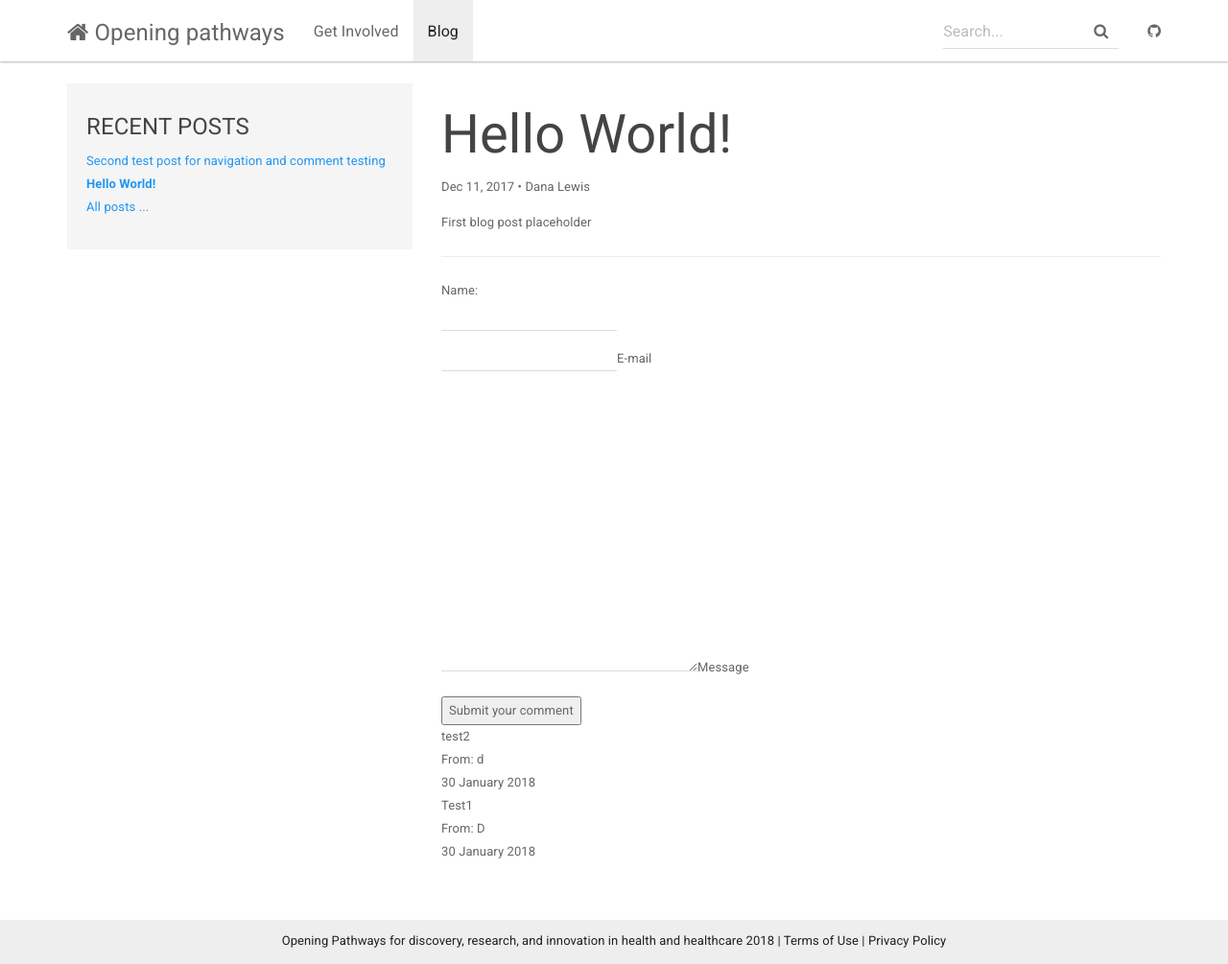
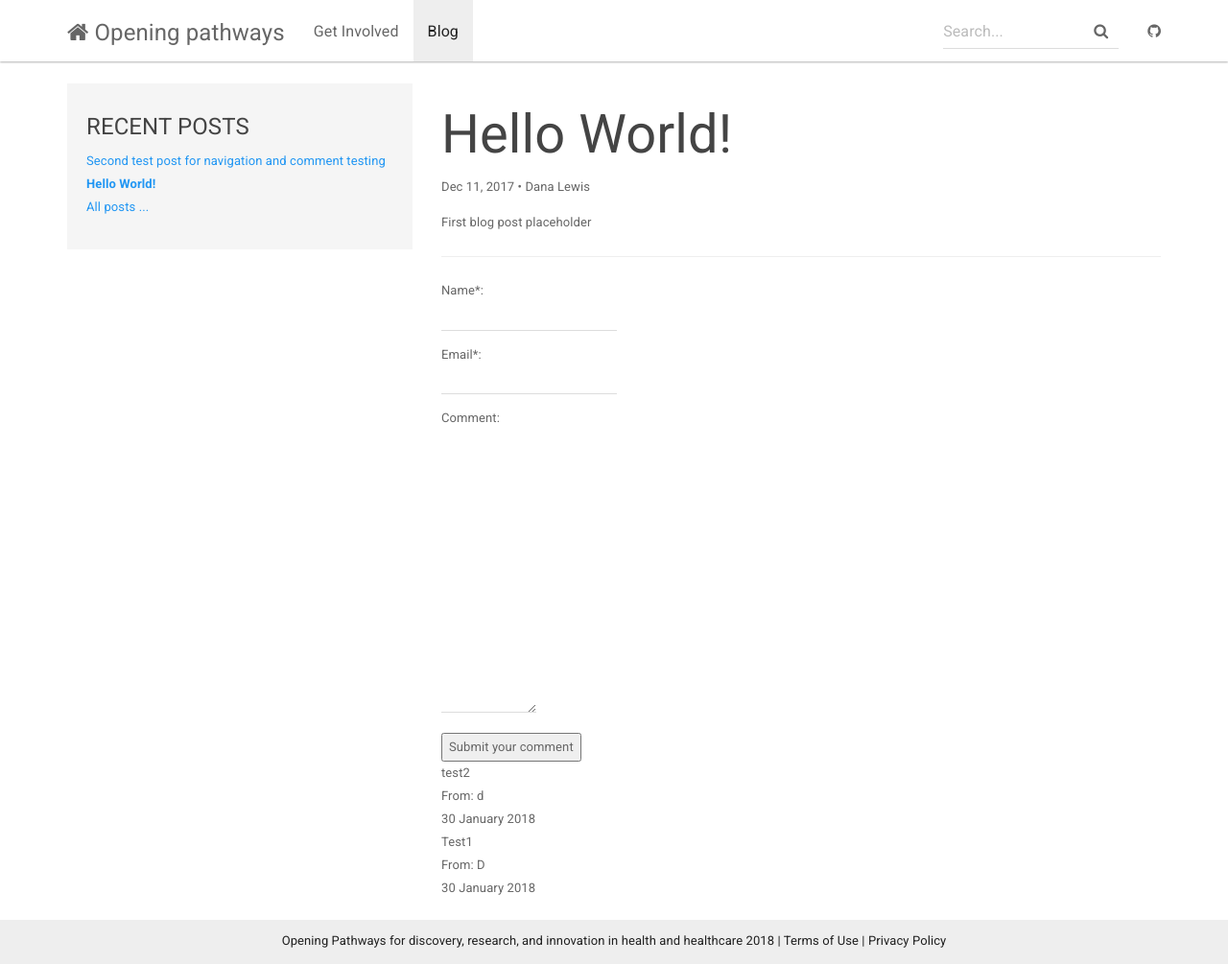
Before and after one commit to danamlewis/Testrepo2, a Jekyll site: the page built from _posts/2017-12-11-hello-world.md, in a window 1280 px wide and 1005 px high. Shown: the whole window at 96% size. Built offline with Jekyll 4.4.1, drawn with Linux system fonts in a browser that asks for light colours; nearby versions of some CDN libraries.

Commit message:
Update comments-new.html

```diff
--- a/_includes/comments-new.html
+++ b/_includes/comments-new.html
@@ -3,10 +3,12 @@
 <form method="POST" action="https://api.staticman.net/v2/entry/danamlewis/Testrepo2/master">
 
   <input name="options[slug]" type="hidden" value="{{ page.slug }}">
-  Name:
+  Name*:
   <p><input name="fields[name]" type="text"></p>
-  <p><label><input name="fields[email]" type="email">E-mail</label></p>
-  <p><label><textarea name="fields[message]" rows="10" cols="30"></textarea>Message</label></p>
+  Email*:
+  <p><input name="fields[email]" type="email"></p>
+  Comment:
+  <p><textarea name="fields[message]" rows="10" cols="10"></textarea></p>
 
   <button type="submit">Submit your comment</button>
 </form>
```
